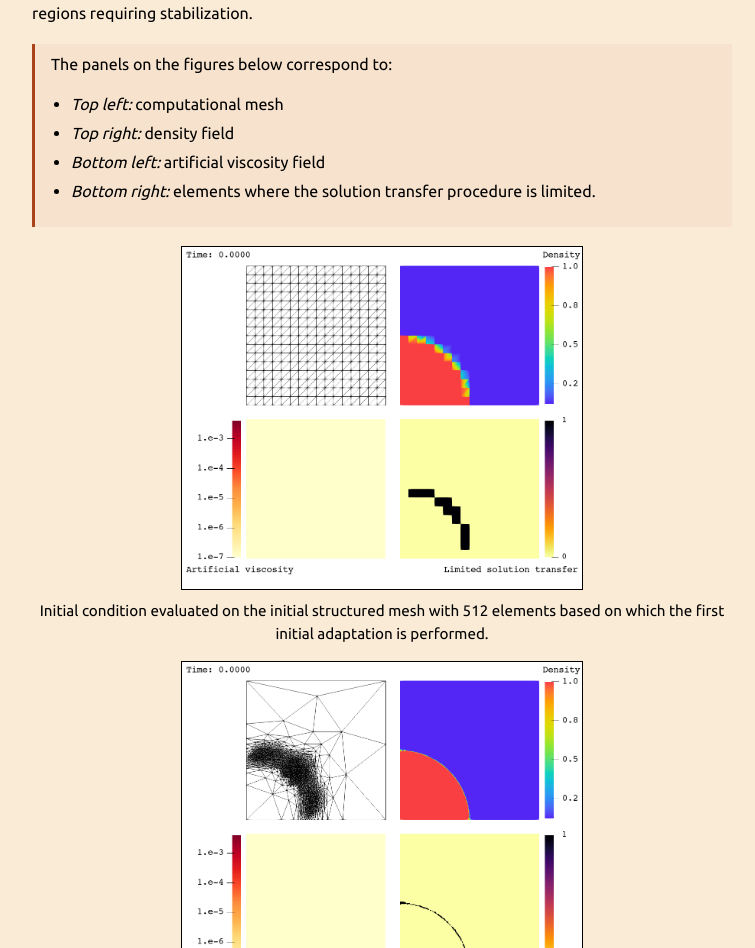
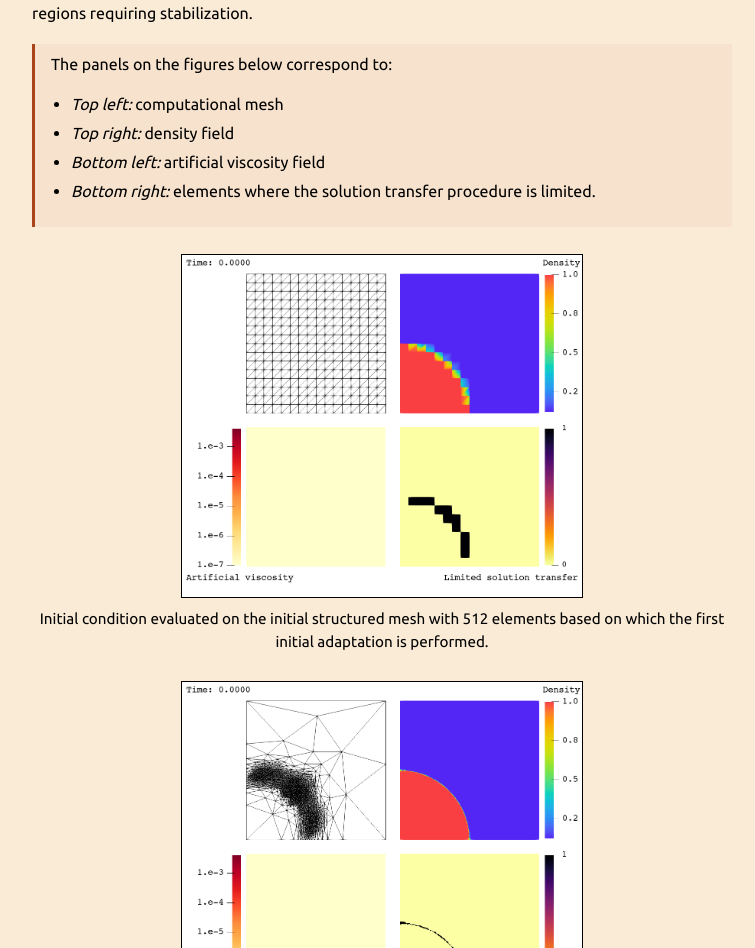
Before and after one commit to levyto/levyto.github.io, a Jekyll site: the page built from pages/research/explosion.md, in a window 1280 px wide. Shown: the part 695-1643 px from the top of the page, without its empty margins (258-1013 px from the left). Built offline with Jekyll 4.4.1, drawn with Linux system fonts in a browser that asks for light colours; nearby versions of some CDN libraries; a style sheet for code colours, icons or effects is not loaded.

Commit message:
Figure caption fix 2

```diff
--- a/_sass/_style.scss
+++ b/_sass/_style.scss
@@ -195,6 +195,11 @@ blockquote p:last-child {
   margin: 0 auto;
   border: 1px solid black;
 }
+.figure {
+  margin-top: 1.7rem;
+  margin-bottom: 1.3rem;
+  text-align: center;
+}
 .figure-caption {
   margin-top: 0.6rem;
   font-size: 0.95rem;
```
